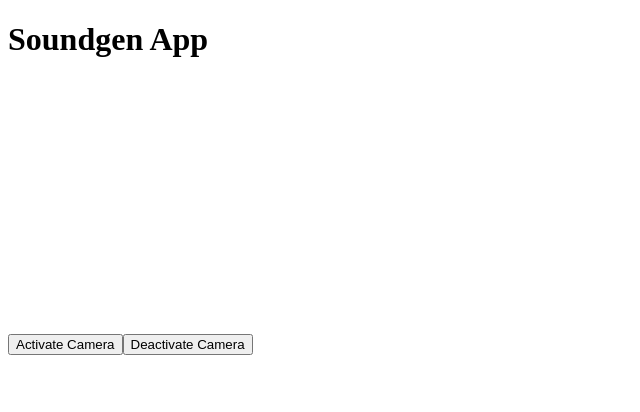
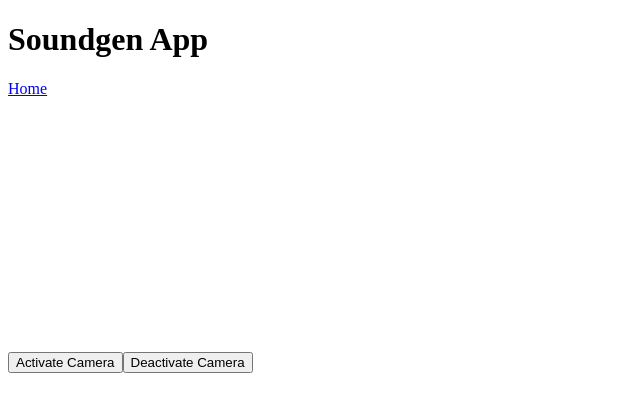
Before and after one commit to OwenCoogan/soundgen, a Vue app: page / in a window 1280 px wide. Shown: the top 412 px of the page, without its empty margins (0-640 px from the left). Built offline with nearby package versions, Linux system fonts and the light colour scheme.

Commit message:
add router

```diff
--- a/package.json
+++ b/package.json
@@ -10,6 +10,7 @@
   "dependencies": {
     "core-js": "^3.6.5",
     "vue": "^3.0.0",
+    "vue-router": "^4.0.11",
     "vuex": "^3.6.2"
   },
   "devDependencies": {
--- a/src/App.vue
+++ b/src/App.vue
@@ -1,5 +1,11 @@
 <template>
   <h1>Soundgen App</h1>
+
+    <div id='nav'>
+      <router-link to='/home'> Home</router-link>
+    </div>
+    <router-view />
+
   <TensorflowWindow/>
   <ActivateCam/>
 </template>
--- /dev/null
+++ b/src/router/index.js
@@ -0,0 +1,17 @@
+import { createRouter, createWebHistory } from 'vue-router'
+import Home from '../components/HelloWorld.vue'
+
+const routerHistory = createWebHistory()
+
+const router = createRouter({
+  history: routerHistory,
+  routes: [
+    {
+      path: '/home',
+      component: Home
+    },
+
+  ]
+})
+
+export default router
```
Also changed, not shown: src/main.js (+6 -1 lines), 2 other files (tests, documents, lock files or other folders).
